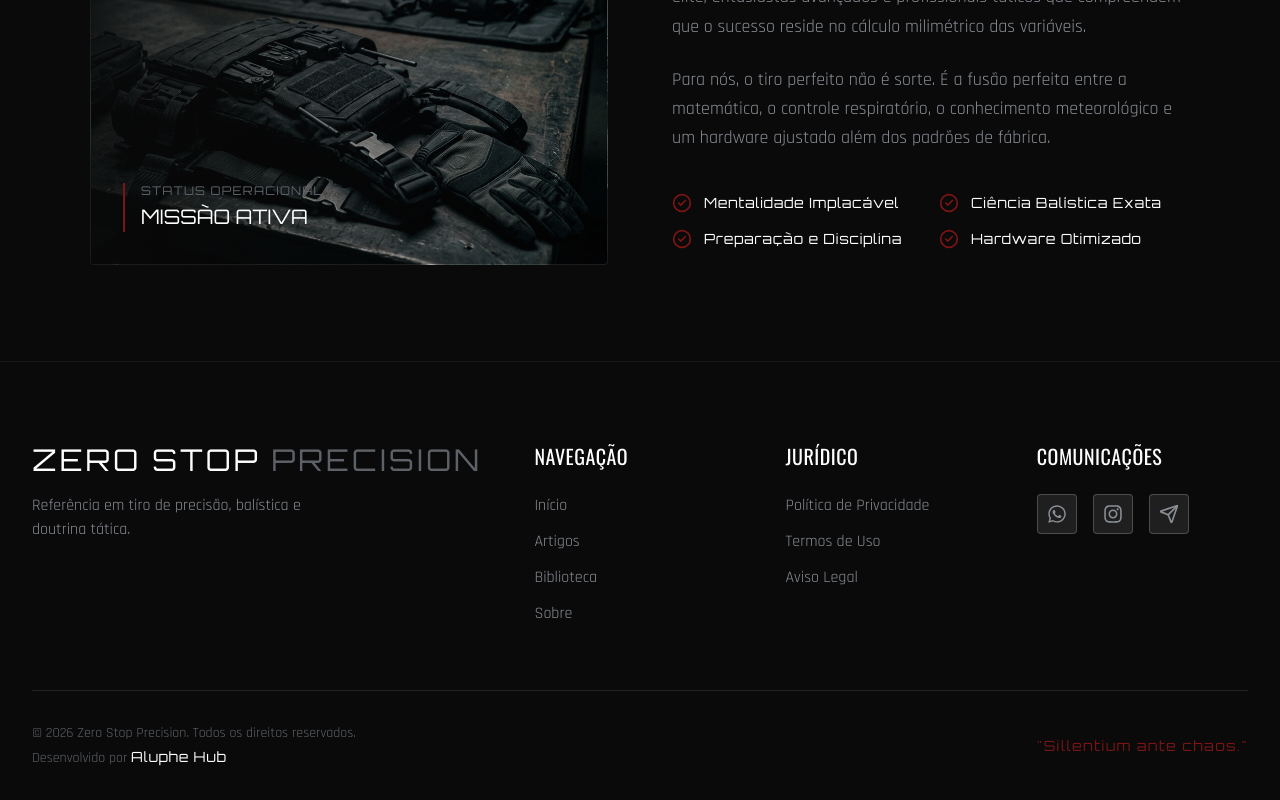
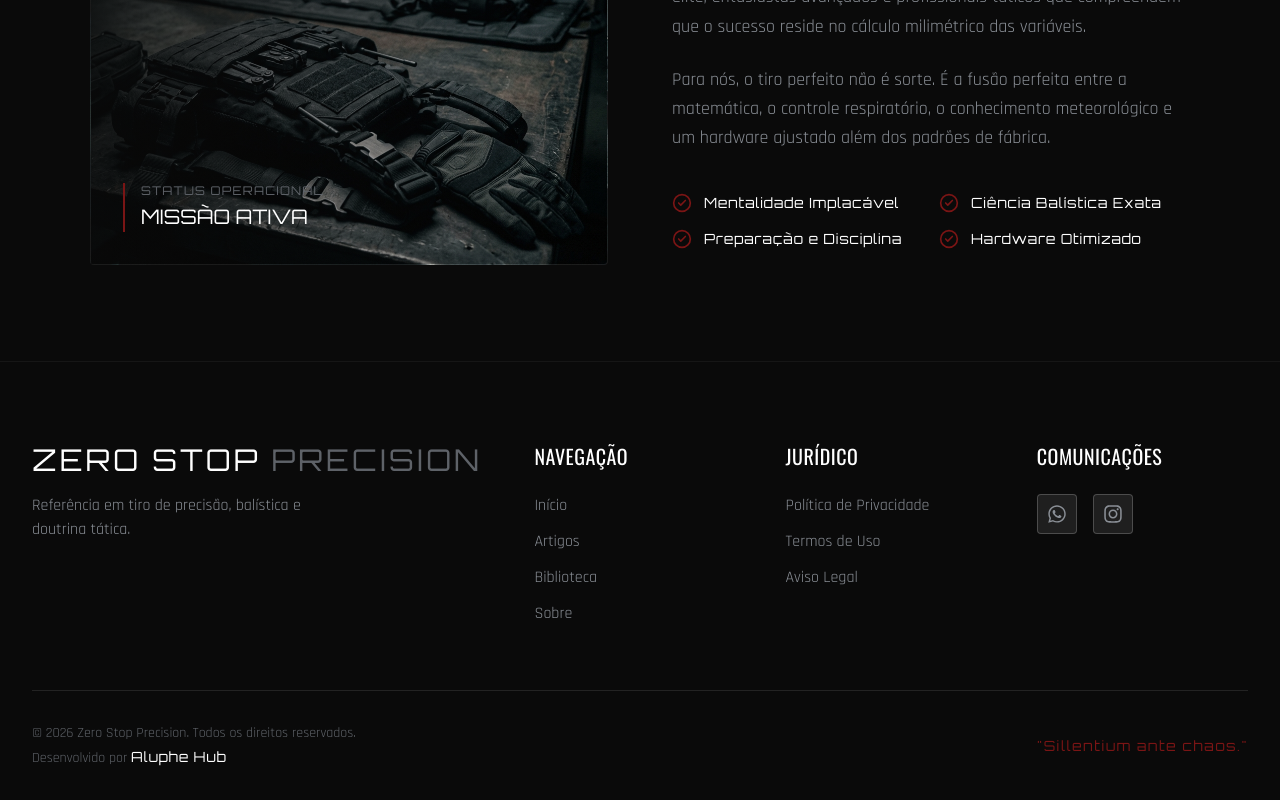
Before and after one commit to johnoliveira697/zero-stop-precision, a Next.js app: page /sobre in a window 1280 px wide. Shown: the part 494-1294 px from the top of the page. Built offline with nearby package versions, Linux system fonts and the light colour scheme.

Commit message:
UI: Remove unused Send icon from footer

```diff
--- a/src/components/layout/Footer.tsx
+++ b/src/components/layout/Footer.tsx
@@ -1,5 +1,4 @@
 import Link from "next/link";
-import { Send } from "lucide-react";
 import { FaWhatsapp, FaInstagram } from "react-icons/fa";
 
 export default function Footer() {
@@ -90,13 +89,6 @@ export default function Footer() {
               >
                 <FaInstagram size={20} />
               </a>
-              <a
-                href="mailto:contato@0stopprecision.com"
-                className="w-10 h-10 flex items-center justify-center bg-graphite border border-white/20 text-light-steel rounded-sm hover:bg-steel hover:text-pure-white hover:border-pure-white transition-all hover:-translate-y-1"
-                title="E-mail"
-              >
-                <Send size={20} />
-              </a>
             </div>
           </div>
         </div>
```
